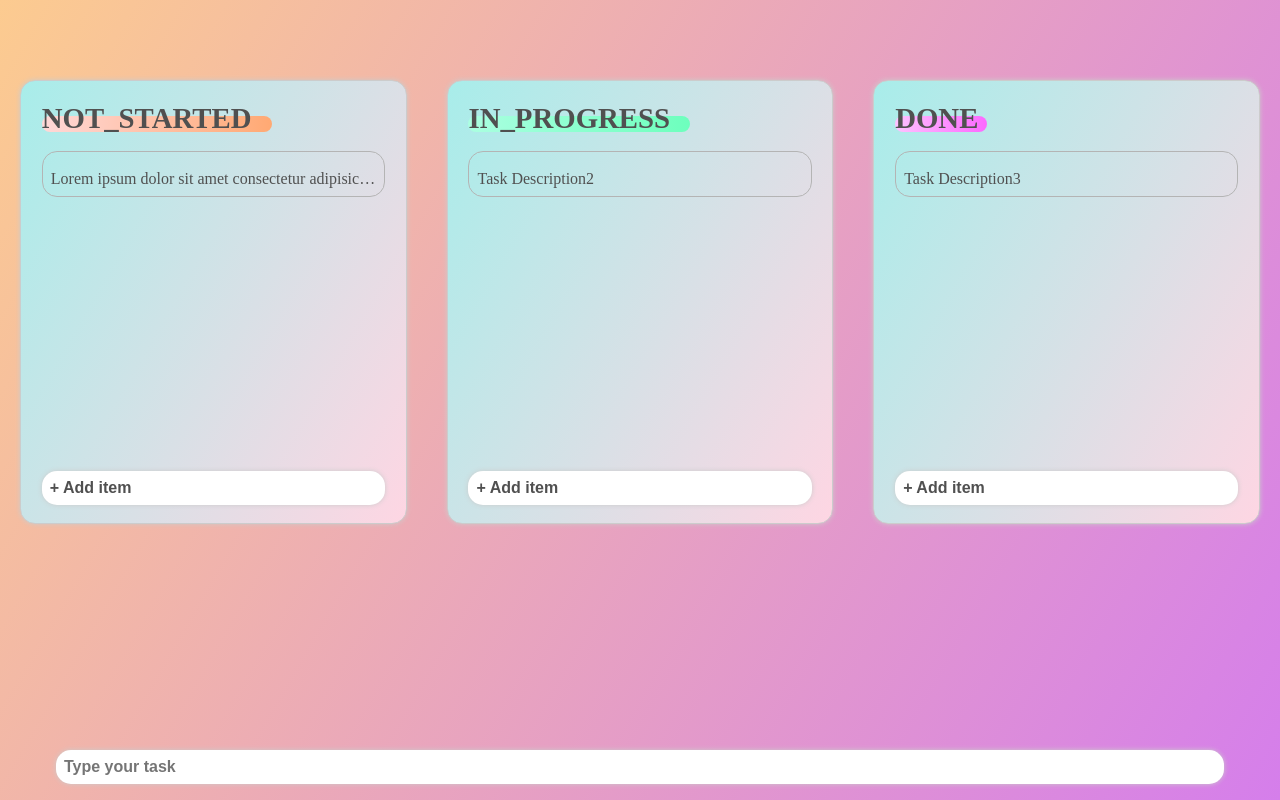
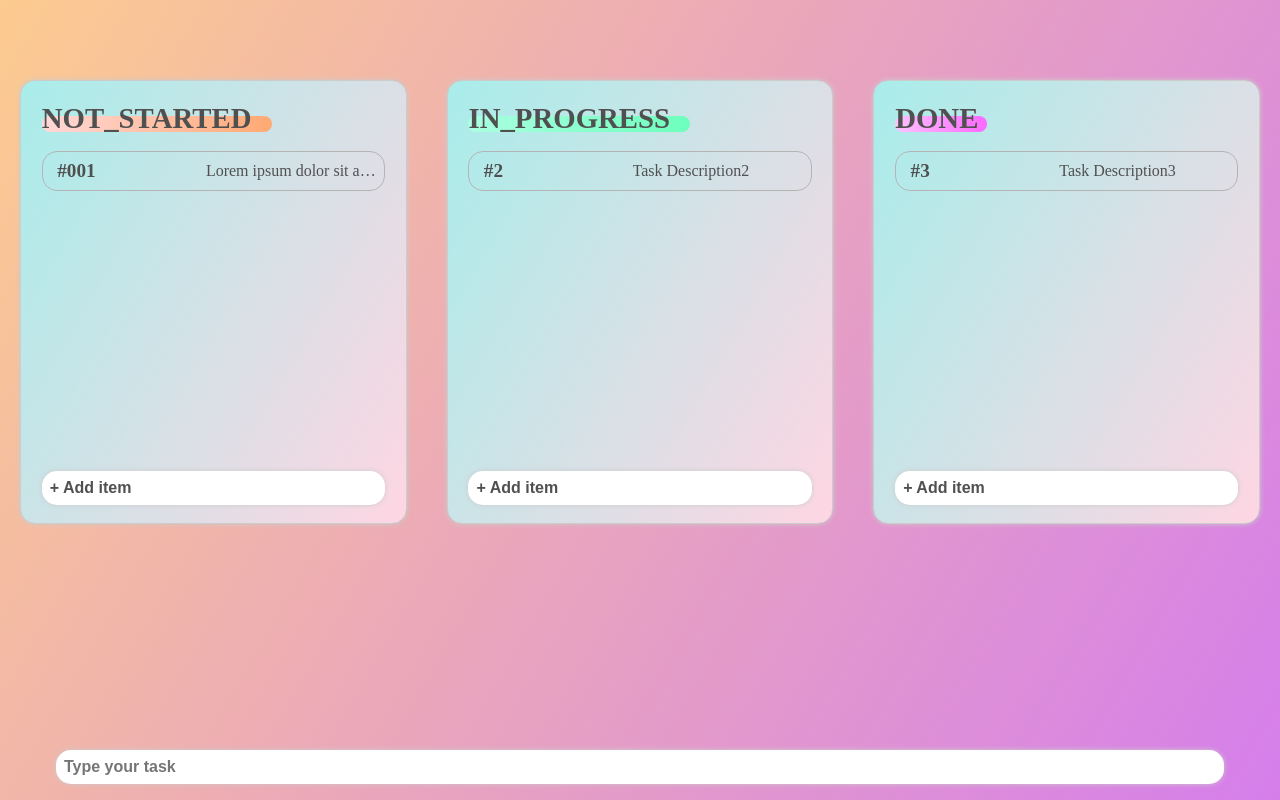
Before and after one commit to July249/kanban-board, a React (Create React App) app: page / in a window 1280 px wide. Built offline with nearby package versions, Linux system fonts and the light colour scheme; the HTML template or start-up script is replaced by a standard one.

Commit message:
fix: change title to tag since task schema stucture changing

```diff
--- a/src/components/Column/Column.jsx
+++ b/src/components/Column/Column.jsx
@@ -13,7 +13,7 @@ export default function Column({ state }) {
         <h1 className={classNames(style.column_title, state)}>{state}</h1>
         <ul className={style.tasks}>
           {tasks.map((task) => (
-            <li key={task.id} className={style.task_item}>
+            <li key={task.tag} className={style.task_item}>
               <Task task={task} />
             </li>
           ))}
--- a/src/components/Task/Task.jsx
+++ b/src/components/Task/Task.jsx
@@ -3,7 +3,7 @@ import style from './Task.module.css';
 export default function Task({ task }) {
   return (
     <section className={style.task}>
-      <h2 className={style.title}>{task.title}</h2>
+      <h2 className={style.tag}>#{task.tag}</h2>
       <p className={style.desc}>{task.description}</p>
     </section>
   );
--- a/src/components/Task/Task.module.css
+++ b/src/components/Task/Task.module.css
@@ -1,6 +1,7 @@
 .task {
   display: flex;
-  flex-direction: column;
+  justify-content: space-between;
+  align-items: center;
   background: inherit;
   padding: 0.5rem;
   border-radius: 15px;
@@ -14,16 +15,15 @@
   background: var(--COLOR-HOVER);
 }
 
-.title {
-  font-size: 1.5rem;
-  font-weight: 500;
-  margin: 0;
+.tag {
+  font-size: 1.2rem;
+  font-weight: 700;
+  margin: 0 0.4rem;
 }
 
 .desc {
+  width: 170px;
   font-size: 1rem;
-  margin-top: 10px;
-  margin-bottom: 0;
   white-space: nowrap;
   overflow: hidden;
   text-overflow: ellipsis;
```
